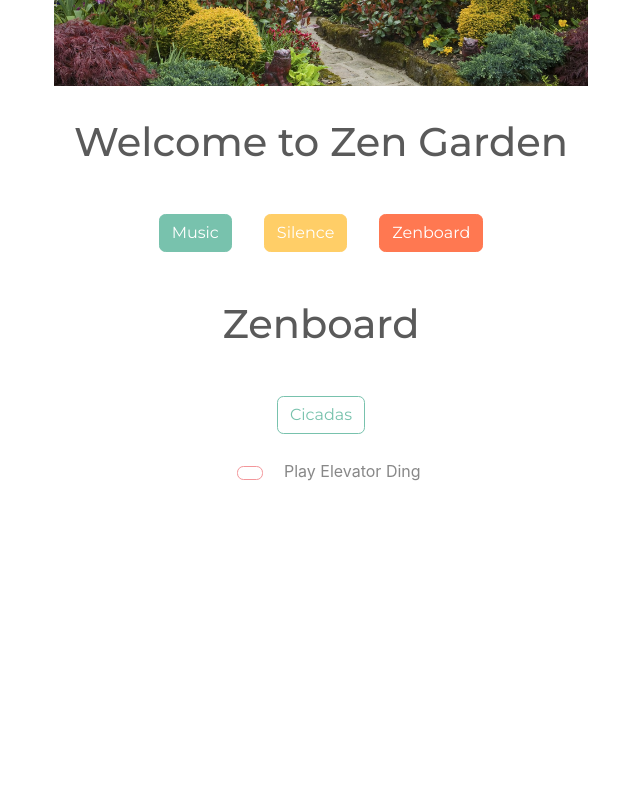
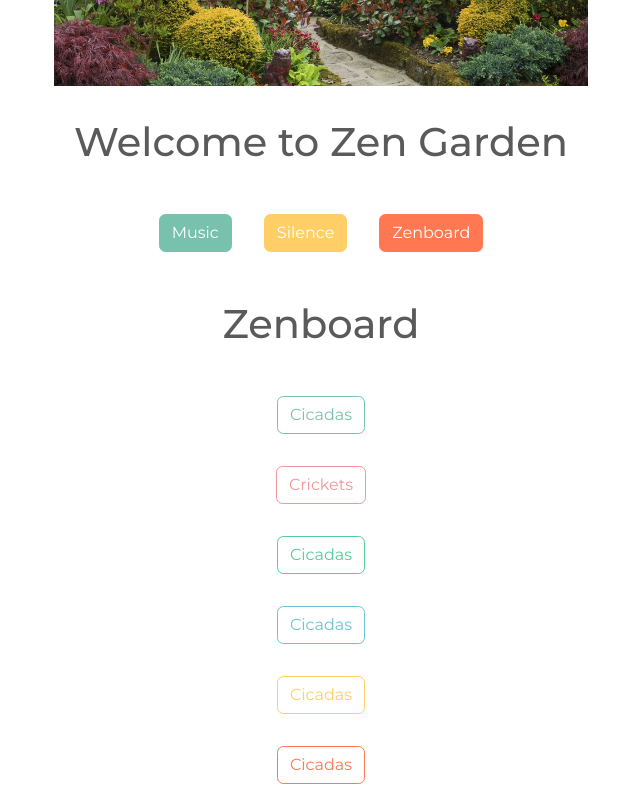
Before and after one commit to WCNewell/ZenMedVue, a Vue app: page /#/ZenBoard in a window 1280 px wide. Shown: the part 274-1074 px from the top of the page, without its empty margins (319-959 px from the left). Before the commit the page ends 800 px from the top, so only its background shows below. Built offline with nearby package versions, Linux system fonts and the light colour scheme; what vue-audio-visual would draw is missing.

Commit message:
audio player works

```diff
--- a/package.json
+++ b/package.json
@@ -12,7 +12,6 @@
   "dependencies": {
     "vue": "^2.5.2",
     "vue-audio-visual": "^1.1.0",
-    "vue-howler": "^0.7.0",
     "vue-router": "^3.0.1"
   },
   "devDependencies": {
--- a/src/components/ZenBoard.vue
+++ b/src/components/ZenBoard.vue
@@ -7,14 +7,30 @@
       <button type="button" class="btn btn-outline-info">Info</button>
       <button type="button" class="btn btn-outline-warning">Warning</button>
       <button type="button" class="btn btn-outline-danger">Danger</button> -->
-      <div class="form-group">
-      <button class="btn btn-outline-primary" @click.prevent="playSound('/static/Cicada-SoundBible.com-99344226.mp3')">Cicadas</button>
-    <br>
-    <label>
-      <button class="btn btn-outline-secondary" @click.prevent="playSound('http://soundbible.com/mp3/Elevator Ding-SoundBible.com-685385892.mp3')"><span class="fa fa-play-circle-o"></span></button>
-      Play Elevator Ding
-    </label>
-  </div>
+      <div>
+        <button v-on:click='play' type='button' class='btn btn-outline-primary'>Cicadas</button>
+        <audio ref='audioElement1' src='/static/Cicada-SoundBible.com-99344226.mp3'></audio>
+      </div>
+      <div>
+        <button v-on:click='play' type='button' class='btn btn-outline-secondary'>Crickets</button>
+        <audio ref='audioElement' src='/static/Summer Crickets Chirping-SoundBible.com-1519333525.mp3'></audio>
+      </div>
+      <div>
+        <button v-on:click='play' type='button' class='btn btn-outline-success'>Cicadas</button>
+        <audio ref='audioElement' src='/static/Cicada-SoundBible.com-99344226.mp3'></audio>
+      </div>
+      <div>
+        <button v-on:click='play' type='button' class='btn btn-outline-info'>Cicadas</button>
+        <audio ref='audioElement' src='/static/Cicada-SoundBible.com-99344226.mp3'></audio>
+      </div>
+      <div>
+        <button v-on:click='play' type='button' class='btn btn-outline-warning'>Cicadas</button>
+        <audio ref='audioElement' src='/static/Cicada-SoundBible.com-99344226.mp3'></audio>
+      </div>
+      <div>
+        <button v-on:click='play' type='button' class='btn btn-outline-danger'>Cicadas</button>
+        <audio ref='audioElement' src='/static/Cicada-SoundBible.com-99344226.mp3'></audio>
+      </div>
   </div>
 </template>
 
@@ -27,15 +43,16 @@
         }
       },
       methods: {
-        playSound (sound) {
-          if(sound) {
-          var audio = new Audio(sound);
-          audio.play();
-          }
+        play: function(event) {
+          const audio = this.$refs.audioElement1
+            if (audio.paused) {
+            audio.play()
+            } else {
+            audio.pause()
         }
       }
+    }
   }
-
 </script>
 
 <style scoped>
--- a/src/components/ZenMusic.vue
+++ b/src/components/ZenMusic.vue
@@ -1,33 +1,29 @@
 <template>
   <div class="hello">
       <h1>{{ msg }}</h1>
-      <av-line
-      :line-width="2"
-      line-color="#7BD9BD"
-      audio-src='/static/sumo_blanco_Atmosphere_event_horizon_12.mp3'
-      ></av-line>
-      <!-- <audio-player :sources='audioSources' :loop='true'></audio-player> -->
+        <div id="audio-player">
+          <av-line
+          :line-width="2"
+          line-color="#7BD9BD"
+          audio-src='/static/Last Kiss ARTY.mp3'
+          ></av-line>
+      </div>
     </div>
 </template>
 
 <script>
-import AudioPlayer from './audio-player.vue'
   export default {
-    components: {
-      AudioPlayer
-    },
     name: 'ZenMusic',
       data () {
         return {
-          msg: 'Meditate with Music',
-          audioSources: [
-            '/static/Arty-LastKiss.m4p'
-          ]
+          msg: 'Meditate with Music'
           }
       }
   }
 </script>
 
 <style scoped>
-
+#audio-player {
+  margin: 3rem;
+}
 </style>
--- a/src/components/audio-player.vue
+++ /dev/null
@@ -1,21 +0,0 @@
-<template>
-  <div>
-    <span>Total duration: {{ duration }} seconds</span>
-    <span>Progress: {{ (progress * 100) }}%</span>
-    <button @click="togglePlayback">{{ playing ? 'Pause' : 'Play' }}</button>
-    <button @click="stop">Stop</button>
-  </div>
-</template>
-
-<script>
-  import VueHowler from 'vue-howler'
-
-  export default {
-    mixins: [VueHowler]
-  }
-</script>
-
-
-<style scoped>
-
-</style>
```
Also changed, not shown: 2 other files (tests, documents, lock files or other folders).
